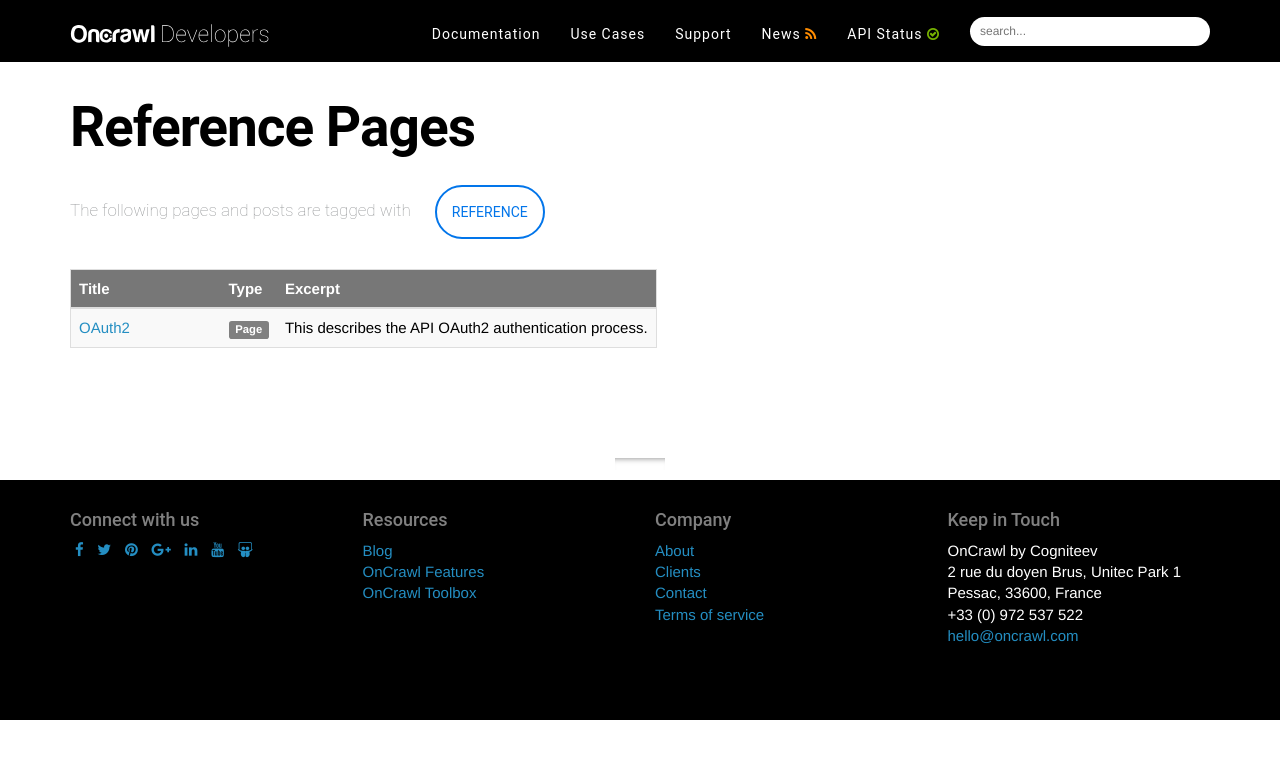
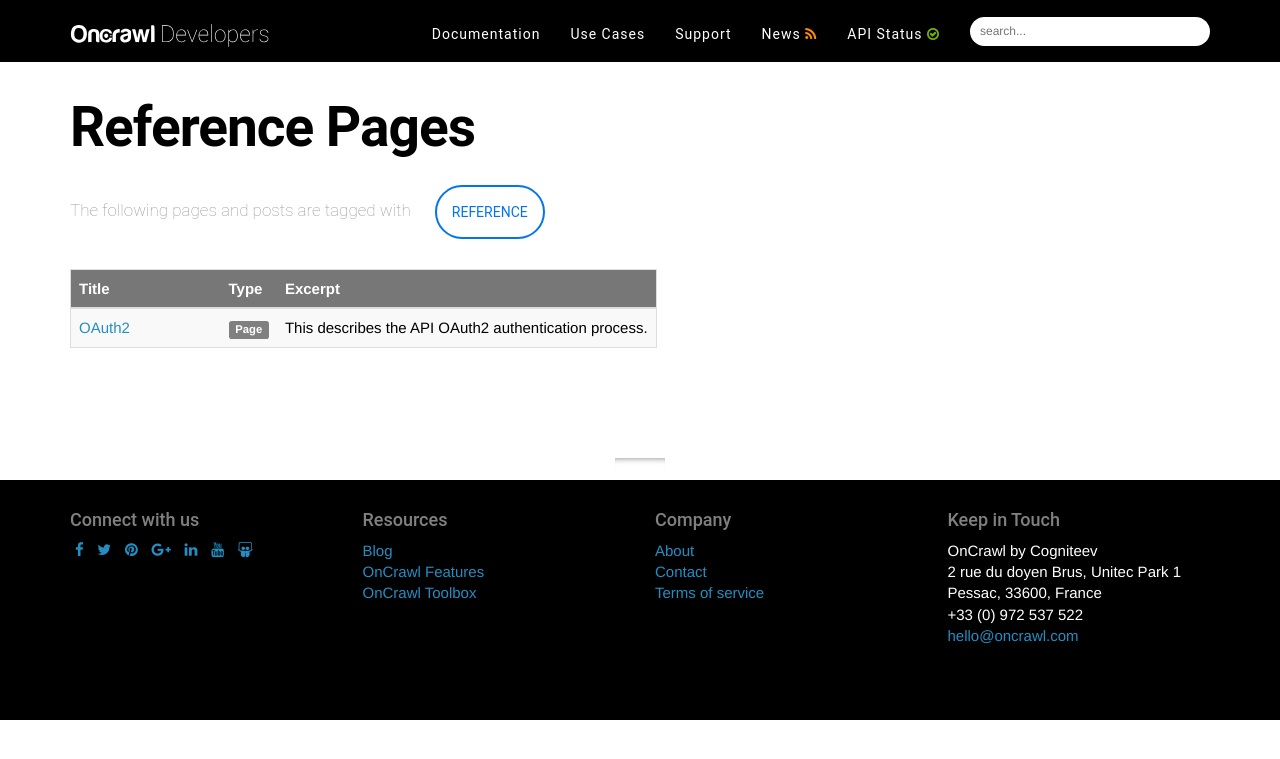
Before and after one commit to cogniteev/oncrawl-documentation-platform, a Jekyll site: the page built from pages/tags/tag_reference.md, in a window 1280 px wide. Shown: the top 759 px of the page. Built offline with Jekyll 4.4.1, drawn with Linux system fonts in a browser that asks for light colours; nearby versions of some CDN libraries; comment, search, counter and statistics services are not loaded.

Commit message:
update links from footer to match actual pages in www

```diff
--- a/_includes/footer.html
+++ b/_includes/footer.html
@@ -24,10 +24,9 @@
             <div class="col-md-3 col-sm-6">
                 <h4>Company</h4>
                 <ul class="list-unstyled">
-                    <li><a href="{{ site.company_url }}/about.php" class="footer__link">About</a></li>
-                    <li><a href="{{ site.company_url }}/clients.php" class="footer__link">Clients</a></li>
-                    <li><a href="{{ site.company_url }}/contact.php" class="footer__link">Contact</a></li>
-                    <li><a href="{{ site.company_url }}/terms.php" class="footer__link">Terms of service</a></li>
+                    <li><a href="{{ site.company_url }}/about/" class="footer__link">About</a></li>
+                    <li><a href="{{ site.company_url }}/contact/" class="footer__link">Contact</a></li>
+                    <li><a href="{{ site.company_url }}/terms/" class="footer__link">Terms of service</a></li>
                 </ul>
             </div>
             <div class="col-md-3 col-sm-6">
```
